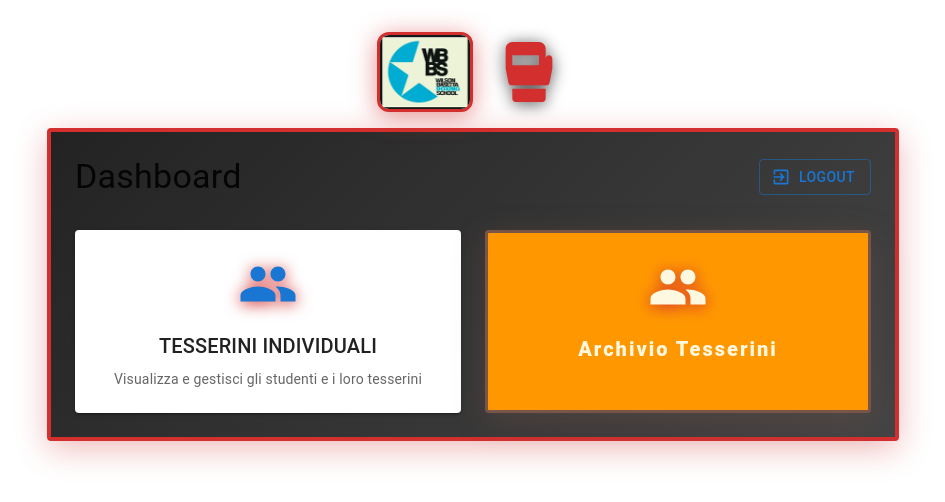
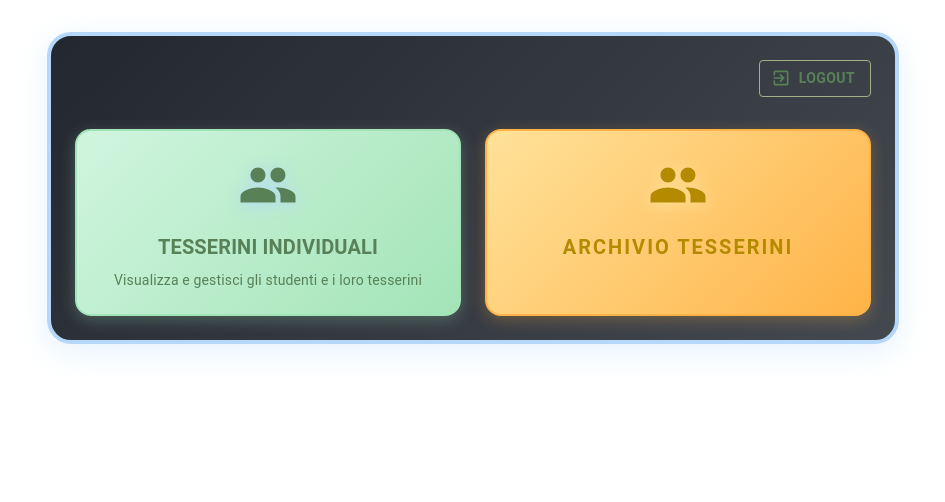
Before and after one commit to Bobbyvelluto/tesserino-frontend, a React (Create React App) app: page /dashboard in a window 1280 px wide. Shown: the top 502 px of the page, without its empty margins (167-1112 px from the left). Built offline with nearby package versions, Linux system fonts and the light colour scheme.

Commit message:
Stile: dashboard con colori pastello, padding personalizzati e titoli in maiuscolo

```diff
--- a/src/pages/Dashboard.js
+++ b/src/pages/Dashboard.js
@@ -8,7 +8,7 @@ import {
   Grid,
   Box,
 } from '@mui/material';
-import { People as PeopleIcon, ExitToApp as ExitToAppIcon, SportsMma as SportsMmaIcon } from '@mui/icons-material';
+import { People as PeopleIcon, ExitToApp as ExitToAppIcon } from '@mui/icons-material';
 
 function Dashboard() {
   const navigate = useNavigate();
@@ -20,19 +20,19 @@ function Dashboard() {
 
   return (
     <Container maxWidth="md" sx={{ mt: 4 }}>
-      <Box sx={{ display: 'flex', justifyContent: 'center', mb: 2 }}>
-        <img src="/wbbs-icon-192.png" alt="Logo WBBS" style={{ height: 80, marginRight: 16, borderRadius: 12, boxShadow: '0 4px 24px #d32f2f88', border: '3px solid #d32f2f', background: '#fff' }} />
-        <SportsMmaIcon sx={{ fontSize: 80, color: '#d32f2f', filter: 'drop-shadow(0 2px 8px #000a)' }} />
-      </Box>
-      <Paper elevation={3} sx={{ p: 3, border: '4px solid #d32f2f', boxShadow: '0 8px 32px #d32f2f55', background: 'linear-gradient(135deg, #232323 0%, #444 100%)' }}>
-        <Box sx={{ display: 'flex', justifyContent: 'space-between', alignItems: 'center', mb: 4 }}>
-          <Typography variant="h4">
-            Dashboard
-          </Typography>
+      <Paper elevation={3} sx={{
+        p: 3,
+        border: '4px solid #b5d8fa',
+        boxShadow: '0 8px 32px #b5d8fa55',
+        background: 'linear-gradient(135deg, #23272f 0%, #444950 100%)',
+        borderRadius: 6
+      }}>
+        <Box sx={{ display: 'flex', justifyContent: 'flex-end', alignItems: 'center', mb: 4 }}>
           <Button
             variant="outlined"
             startIcon={<ExitToAppIcon />}
             onClick={handleLogout}
+            sx={{ borderColor: '#a3b18a', color: '#588157', fontWeight: 600, ':hover': { borderColor: '#588157', background: '#e9f5db' } }}
           >
             Logout
           </Button>
@@ -49,14 +49,20 @@ function Dashboard() {
                 flexDirection: 'column',
                 alignItems: 'center',
                 cursor: 'pointer',
+                background: 'linear-gradient(135deg, #d0f5df 0%, #a3e4b7 100%)',
+                borderRadius: 4,
+                boxShadow: '0 4px 16px #a3e4b744',
+                border: '2px solid #a3e4b7',
+                transition: 'transform 0.1s',
+                ':hover': { transform: 'scale(1.03)', boxShadow: '0 8px 32px #a3e4b788' }
               }}
               onClick={() => navigate('/students')}
             >
-              <PeopleIcon sx={{ fontSize: 60, color: 'primary.main', mb: 2, filter: 'drop-shadow(0 2px 8px #d32f2f)' }} />
-              <Typography variant="h6" gutterBottom>
+              <PeopleIcon sx={{ fontSize: 60, color: '#588157', mb: 2, filter: 'drop-shadow(0 2px 8px #b5d8fa)' }} />
+              <Typography variant="h6" gutterBottom sx={{ color: '#588157', fontWeight: 700 }}>
                 TESSERINI INDIVIDUALI
               </Typography>
-              <Typography variant="body2" color="textSecondary" align="center">
+              <Typography variant="body2" color="#588157" align="center">
                 Visualizza e gestisci gli studenti e i loro tesserini
               </Typography>
             </Paper>
@@ -71,17 +77,18 @@ function Dashboard() {
                 flexDirection: 'column',
                 alignItems: 'center',
                 cursor: 'pointer',
-                bgcolor: '#ff9800',
-                color: '#fff8e1',
-                border: '3px solid #795548',
-                boxShadow: '0 8px 32px #79554855',
-                fontFamily: 'Oswald, Impact, Arial, sans-serif',
+                background: 'linear-gradient(135deg, #ffe29a 0%, #ffb347 100%)',
+                borderRadius: 4,
+                boxShadow: '0 4px 16px #ffb34744',
+                border: '2px solid #ffb347',
+                transition: 'transform 0.1s',
+                ':hover': { transform: 'scale(1.03)', boxShadow: '0 8px 32px #ffb34788' }
               }}
               onClick={() => navigate('/student-archive')}
             >
-              <PeopleIcon sx={{ fontSize: 60, color: '#fff8e1', mb: 2, filter: 'drop-shadow(0 2px 8px #d32f2f)' }} />
-              <Typography variant="h6" gutterBottom sx={{ fontWeight: 900, letterSpacing: 2 }}>
-                Archivio Tesserini
+              <PeopleIcon sx={{ fontSize: 60, color: '#b48a00', mb: 2, filter: 'drop-shadow(0 2px 8px #ffe29a)' }} />
+              <Typography variant="h6" gutterBottom sx={{ color: '#b48a00', fontWeight: 700, letterSpacing: 2 }}>
+                ARCHIVIO TESSERINI
               </Typography>
             </Paper>
           </Grid>
```
